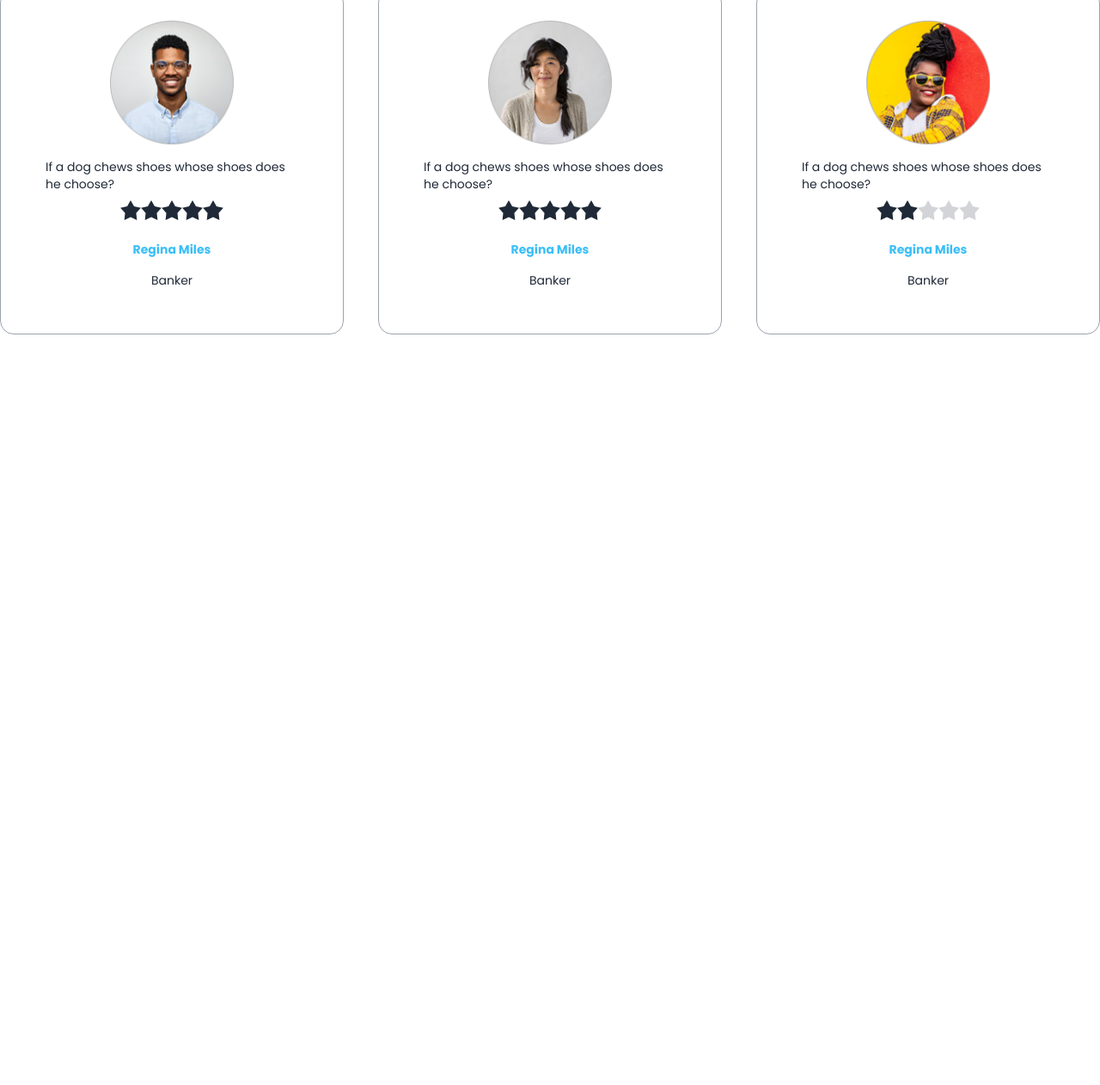
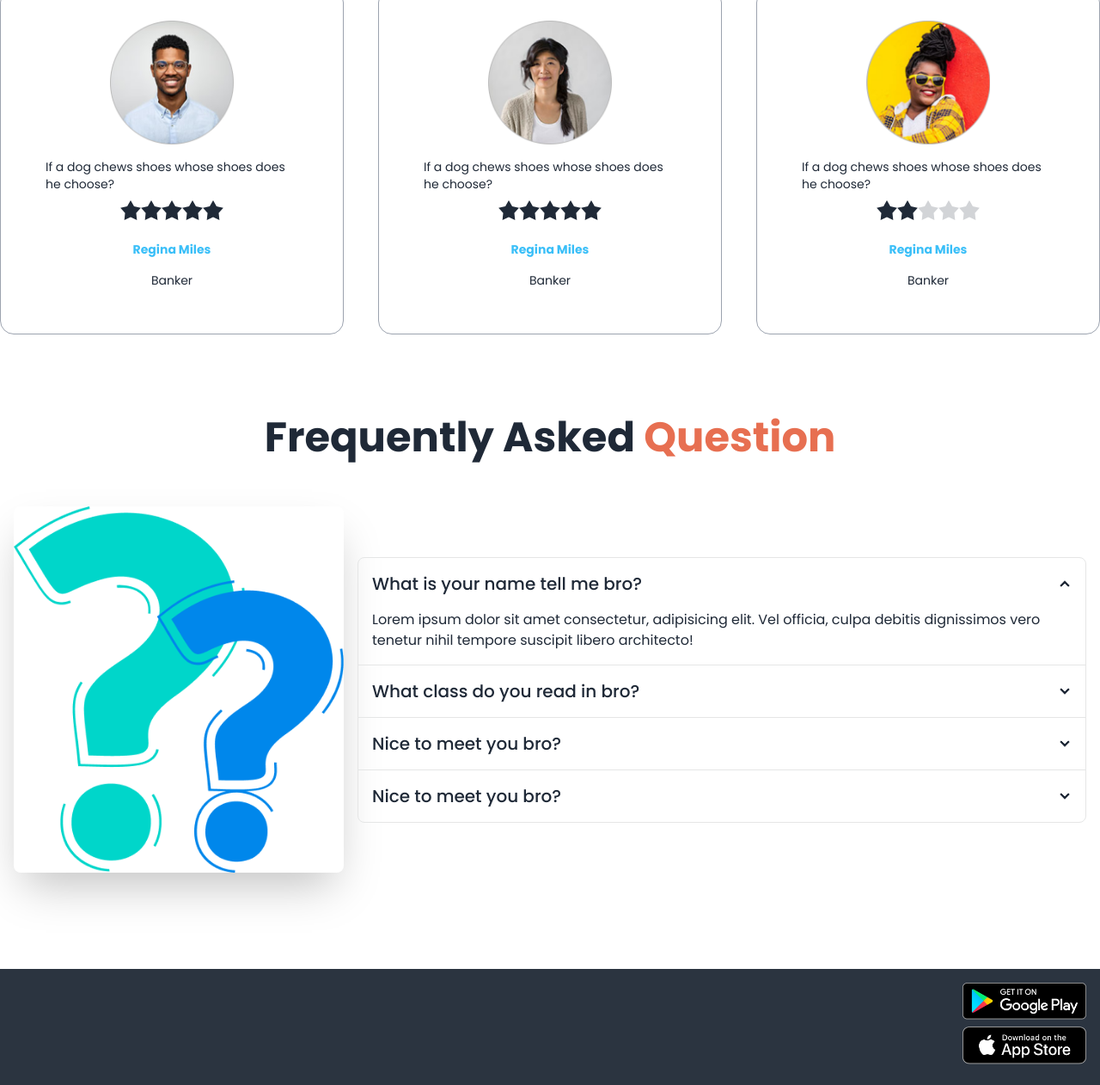
Before and after one commit to tashfin2003/Biker-zone, a plain HTML site: page index.html in a window 1280 px wide. Shown: the part 1403-2665 px from the top of the page at 86% size. Before the commit the page ends 1888 px from the top, so only its background shows below. Drawn offline with nearby package versions, Linux system fonts and the light colour scheme.

Commit message:
footer section complete

```diff
--- a/index.html
+++ b/index.html
@@ -261,18 +261,75 @@
                       <div class="text-center space-y-4 mt-4">
                         <h4 class="text-sm font-semibold text-info">Regina Miles</h4>
                         <p>Banker</p>
-
                       </div>
                     </div>
                   </div>
             </div>
         </section>
 
+        <!-- FAQ -->
+        <section class="my-24">
+            <h3 class="text-5xl font-semibold text-center mb-10">Frequently Asked <span class="text-bike-primary">Question</span> </h3>
+            <div class="hero">
+                <div class="hero-content flex-col lg:flex-row lg:gap-24">
+                  <img src="/images/others/faq.png" class="lg:max-w-sm w-3/4 rounded-lg shadow-2xl" />
+                  <div>
+                    <div class="join join-vertical w-full">
+                        <div class="collapse collapse-arrow join-item border border-base-300">
+                          <input type="radio" name="my-accordion-4" checked="checked" />
+                          <div class="collapse-title text-xl font-medium">
+                            What is your name tell me bro?
+                          </div>
+                          <div class="collapse-content">
+                            <p>Lorem ipsum dolor sit amet consectetur, adipisicing elit. Vel officia, culpa debitis dignissimos vero tenetur nihil tempore suscipit libero architecto!</p>
+                          </div>
+                        </div>
+                        <div class="collapse collapse-arrow join-item border border-base-300">
+                          <input type="radio" name="my-accordion-4" />
+                          <div class="collapse-title text-xl font-medium">
+                            What class do you read in bro?
+                          </div>
+                          <div class="collapse-content">
+                            <p>Lorem ipsum dolor sit amet consectetur adipisicing elit. Commodi laboriosam fuga odio quos reiciendis fugiat, nam possimus repellendus alias, illum pariatur nihil! Asperiores incidunt enim illum expedita consequuntur? Non perspiciatis accusamus fuga odio neque optio, earum assumenda doloribus nisi numquam.</p>
+                          </div>
+                        </div>
+                        <div class="collapse collapse-arrow join-item border border-base-300">
+                          <input type="radio" name="my-accordion-4" />
+                          <div class="collapse-title text-xl font-medium">
+                            Nice to meet you bro?
+                          </div>
+                          <div class="collapse-content">
+                            <p>Lorem ipsum dolor sit amet consectetur adipisicing elit. Ducimus, culpa aspernatur illum reprehenderit dolore est!</p>
+                          </div>
+                        </div>
+                        <div class="collapse collapse-arrow join-item border border-base-300">
+                          <input type="radio" name="my-accordion-4" />
+                          <div class="collapse-title text-xl font-medium">
+                            Nice to meet you bro?
+                          </div>
+                          <div class="collapse-content">
+                            <p>Lorem ipsum dolor sit amet consectetur adipisicing elit. Ducimus, culpa aspernatur illum reprehenderit dolore est!</p>
+                          </div>
+                        </div>
+                      </div>
+                  </div>
+                </div>
+              </div>
 
+
+
+        </section>
     </main>
-    <footer>
+    <footer class="footer items-center p-4 bg-neutral text-neutral-content">
+        <div class="items-center grid-flow-col">
 
-    </footer>
+        </div>
+        <div class="grid-cols-1 gap-4 md:place-self-center md:justify-self-end">
+          <a><img class="w-36" src="images/others/android.png" alt=""></a>
+          <a><img class="w-36" src="images/others/ios.png" alt=""></a>
+          <a></a>
+        </div>
+      </footer>
 </body>
 
 </html>
```
